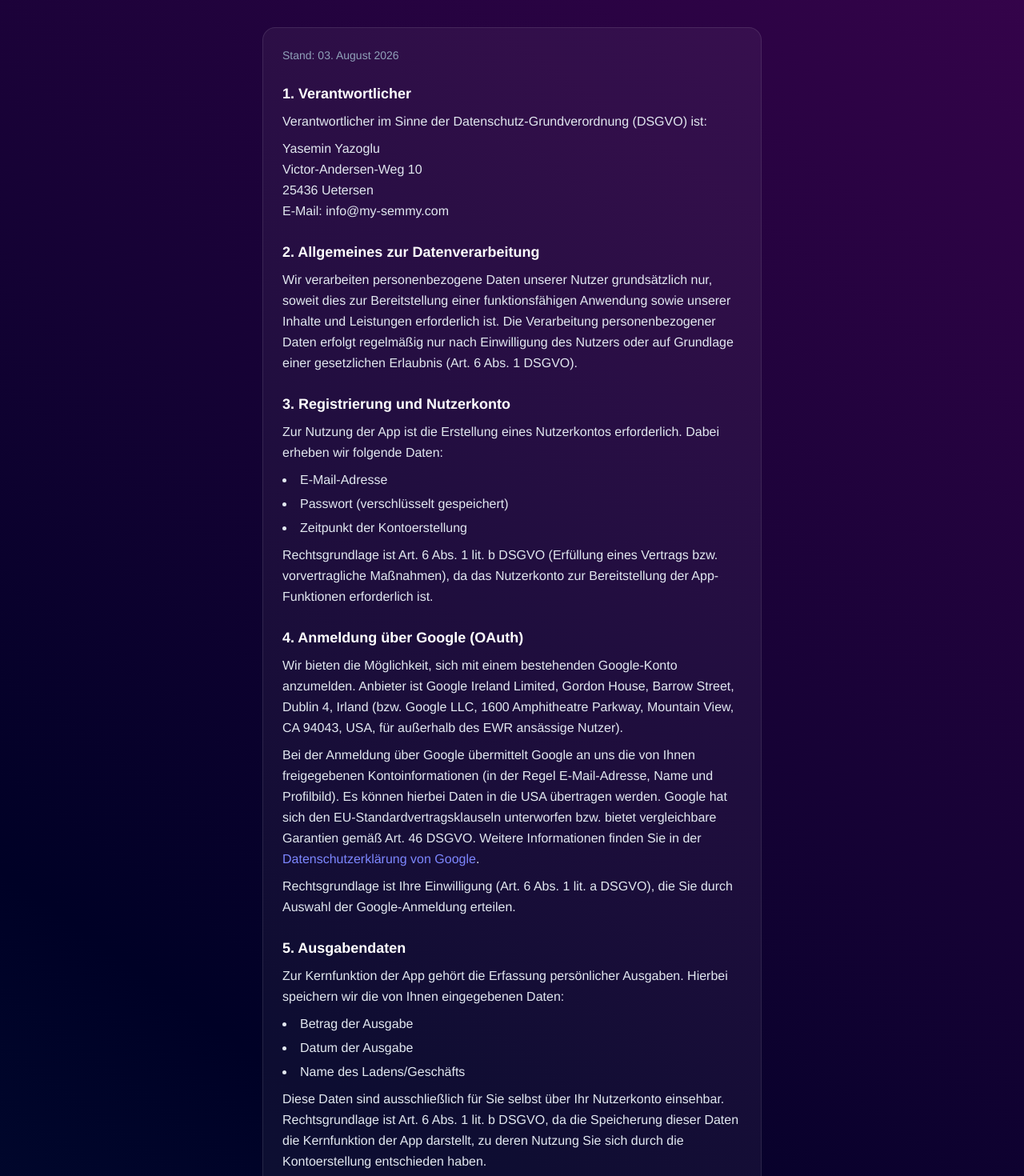
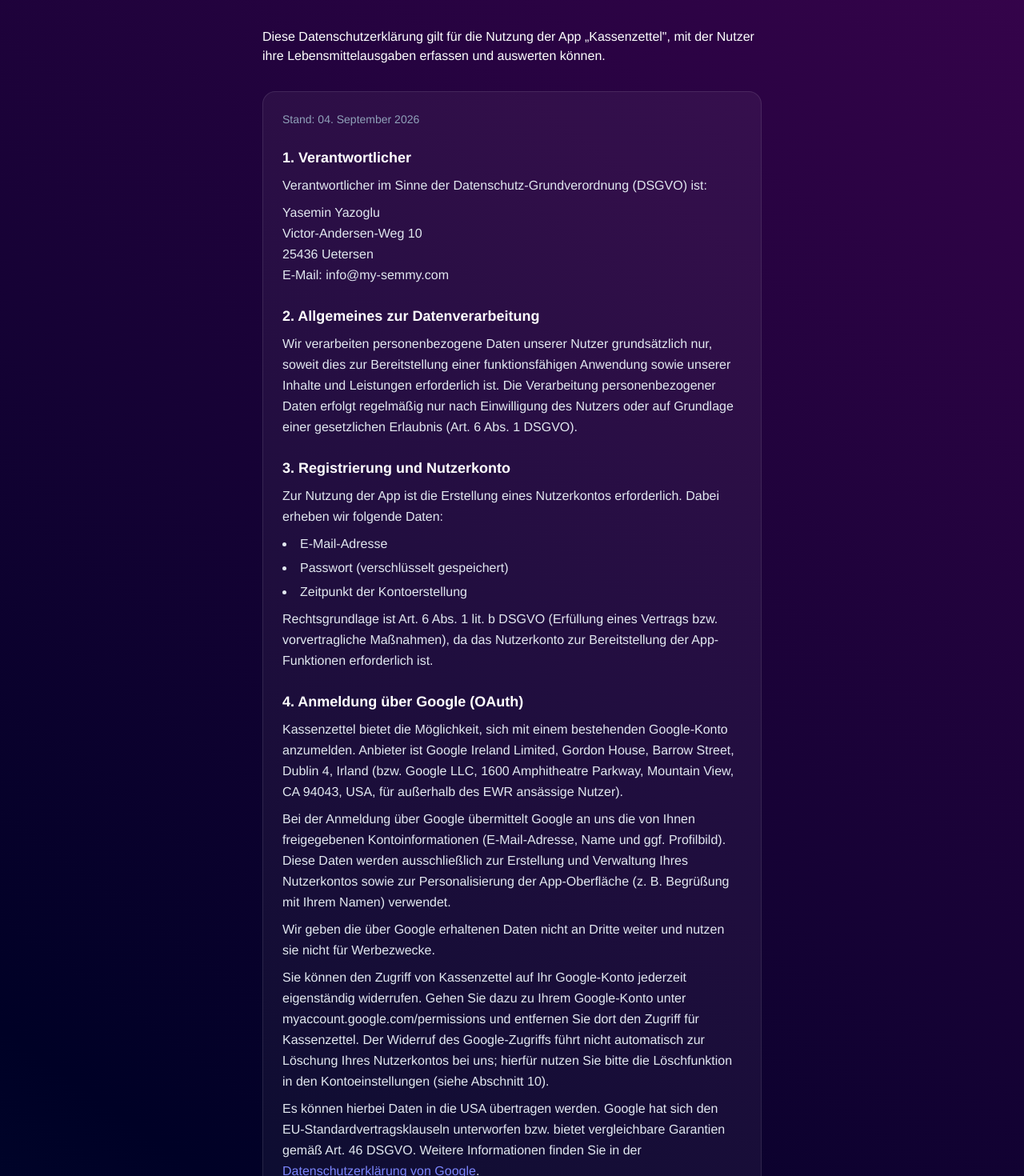
Before and after one commit to Yasemin-Yazoglu/kassenzettel, a Next.js app: page /legal/datenschutz in a window 1280 px wide. Shown: the part 160-1630 px from the top of the page at 80% size. Built offline with nearby package versions, Linux system fonts and the light colour scheme; no server answers.

Commit message:
docs(legal): update privacy policy for Google OAuth verification
Added explicit statements that Google account data is not shared
with third parties, instructions for revoking Google account access,
and the app name, to address feedback from Google's OAuth branding
verification.

```diff
--- a/app/legal/datenschutz/page.tsx
+++ b/app/legal/datenschutz/page.tsx
@@ -16,10 +16,16 @@ export default function DatenschutzPage() {
                     </Link>
                     <h1 className="text-white text-2xl font-semibold">Datenschutzerklärung</h1>
                 </div>
+                <div>
+                    <p>
+                        Diese Datenschutzerklärung gilt für die Nutzung der App „Kassenzettel",
+                        mit der Nutzer ihre Lebensmittelausgaben erfassen und auswerten können.
+                    </p>
+                </div>
 
                 <article className="rounded-2xl bg-white/5 border border-white/10 p-6 flex flex-col gap-6 text-slate-200 leading-relaxed">
                     <p className="text-sm text-slate-400">
-                        Stand: 03. August 2026
+                        Stand: 04. September 2026
                     </p>
 
                     <section className="flex flex-col gap-2">
@@ -68,7 +74,7 @@ export default function DatenschutzPage() {
                     <section className="flex flex-col gap-2">
                         <h2 className="text-white font-semibold text-lg">4. Anmeldung über Google (OAuth)</h2>
                         <p>
-                            Wir bieten die Möglichkeit, sich mit einem bestehenden
+                            Kassenzettel bietet die Möglichkeit, sich mit einem bestehenden
                             Google-Konto anzumelden. Anbieter ist Google Ireland Limited,
                             Gordon House, Barrow Street, Dublin 4, Irland (bzw. Google LLC,
                             1600 Amphitheatre Parkway, Mountain View, CA 94043, USA, für
@@ -76,11 +82,28 @@ export default function DatenschutzPage() {
                         </p>
                         <p>
                             Bei der Anmeldung über Google übermittelt Google an uns die von
-                            Ihnen freigegebenen Kontoinformationen (in der Regel
-                            E-Mail-Adresse, Name und Profilbild). Es können hierbei Daten
-                            in die USA übertragen werden. Google hat sich den
-                            EU-Standardvertragsklauseln unterworfen bzw. bietet vergleichbare
-                            Garantien gemäß Art. 46 DSGVO. Weitere Informationen finden Sie
+                            Ihnen freigegebenen Kontoinformationen (E-Mail-Adresse, Name und
+                            ggf. Profilbild). Diese Daten werden ausschließlich zur Erstellung
+                            und Verwaltung Ihres Nutzerkontos sowie zur Personalisierung der
+                            App-Oberfläche (z. B. Begrüßung mit Ihrem Namen) verwendet.
+                        </p>
+                        <p>
+                            Wir geben die über Google erhaltenen Daten nicht an Dritte weiter
+                            und nutzen sie nicht für Werbezwecke.
+                        </p>
+                        <p>
+                            Sie können den Zugriff von Kassenzettel auf Ihr Google-Konto
+                            jederzeit eigenständig widerrufen. Gehen Sie dazu zu Ihrem
+                            Google-Konto unter myaccount.google.com/permissions und entfernen
+                            Sie dort den Zugriff für Kassenzettel. Der Widerruf des
+                            Google-Zugriffs führt nicht automatisch zur Löschung Ihres
+                            Nutzerkontos bei uns; hierfür nutzen Sie bitte die
+                            Löschfunktion in den Kontoeinstellungen (siehe Abschnitt 10).
+                        </p>
+                        <p>
+                            Es können hierbei Daten in die USA übertragen werden. Google hat
+                            sich den EU-Standardvertragsklauseln unterworfen bzw. bietet
+                            vergleichbare Garantien gemäß Art. 46 DSGVO. Weitere Informationen finden Sie
                             in der{" "}
                             <a
                                 href="https://policies.google.com/privacy"
```
